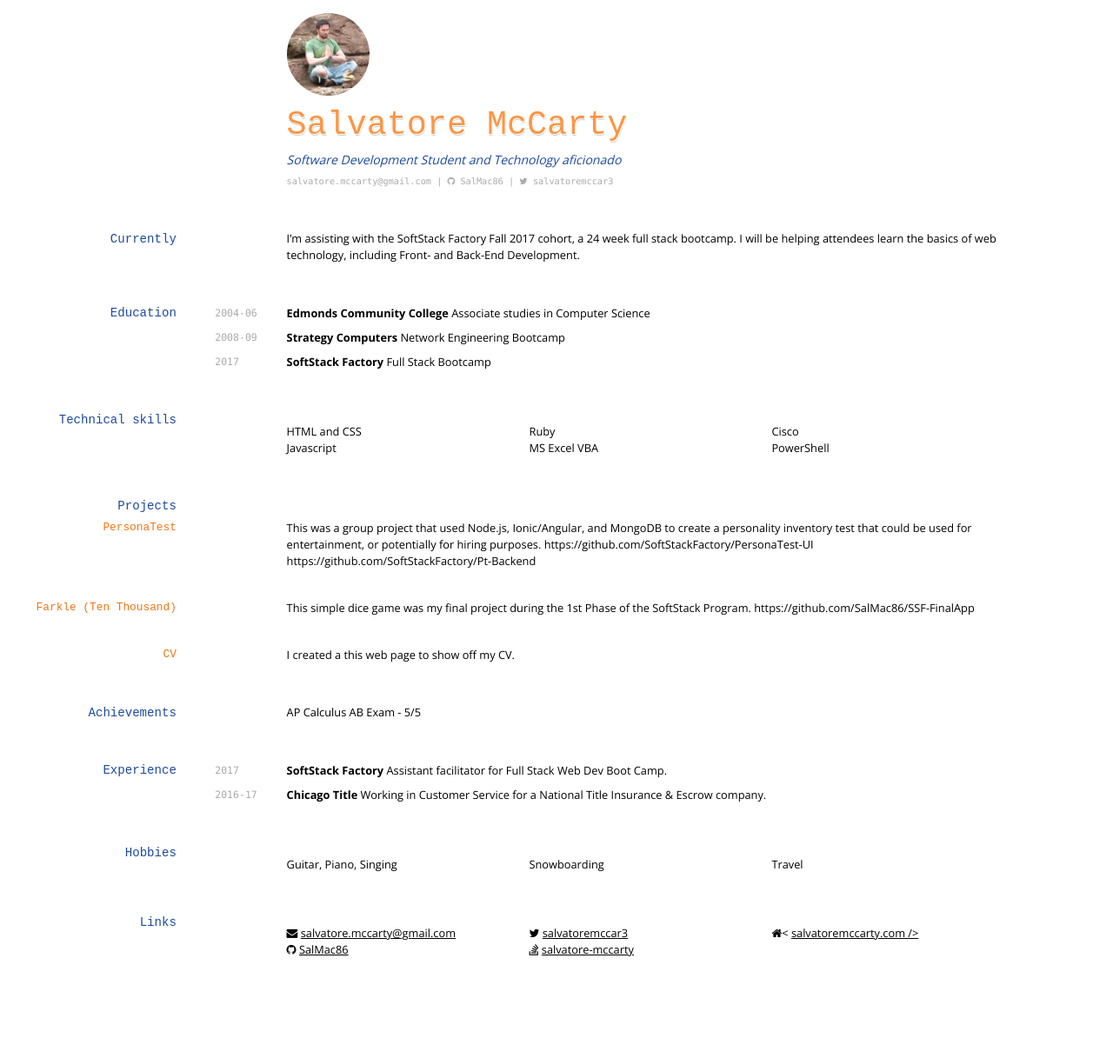
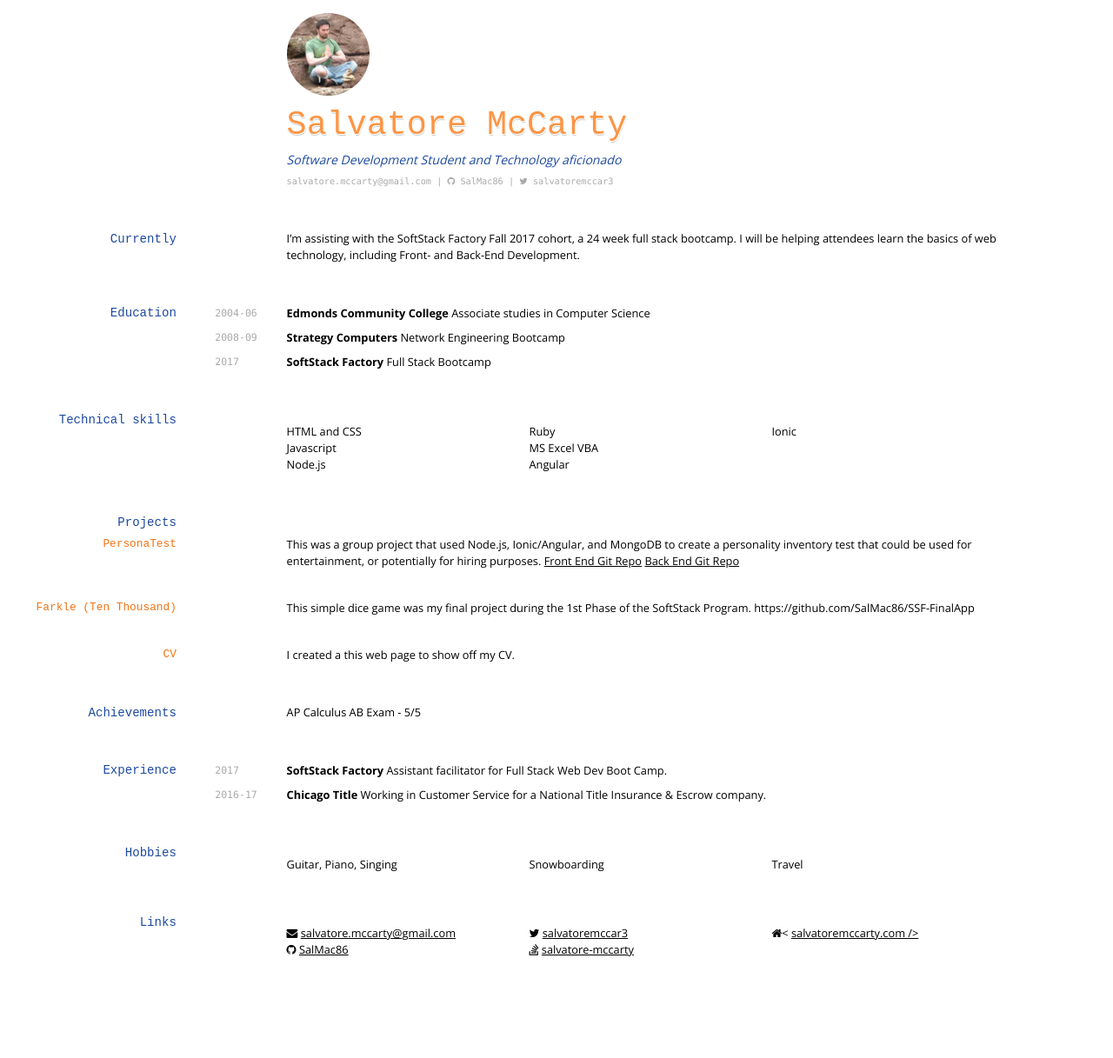
Before and after one commit to SalMac86/my-cv, a Jekyll site: the page built from index.md, in a window 1280 px wide. Shown: the whole page at 87% size. Built offline with Jekyll 4.4.1, drawn with Linux system fonts in a browser that asks for light colours; nearby versions of some CDN libraries.

Commit message:
Update index.md

```diff
--- a/index.md
+++ b/index.md
@@ -36,18 +36,19 @@ __SoftStack Factory__ Full Stack Bootcamp
 
 * HTML and CSS
 * Javascript
+* Node.js
 * Ruby
 * MS Excel VBA
-* Cisco
-* PowerShell
+* Angular
+* Ionic
 
 ## Projects
 
 ### PersonaTest
 
 This was a group project that used Node.js, Ionic/Angular, and MongoDB to create a personality inventory test that could be used for entertainment, or potentially for hiring purposes.
-https://github.com/SoftStackFactory/PersonaTest-UI
-https://github.com/SoftStackFactory/Pt-Backend
+<a href="https://github.com/SoftStackFactory/PersonaTest-UI">Front End Git Repo</a>
+<a href="https://github.com/SoftStackFactory/Pt-Backend">Back End Git Repo</a>
 
 ### Farkle (Ten Thousand)
 
```
